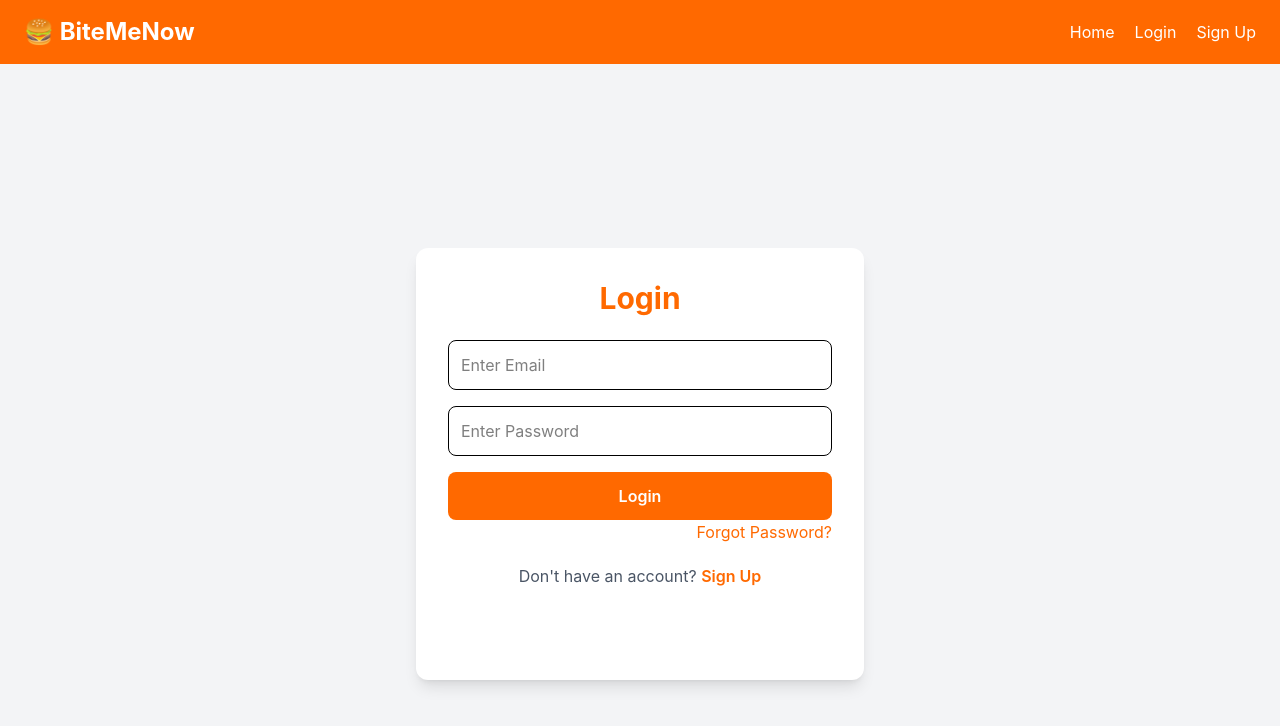
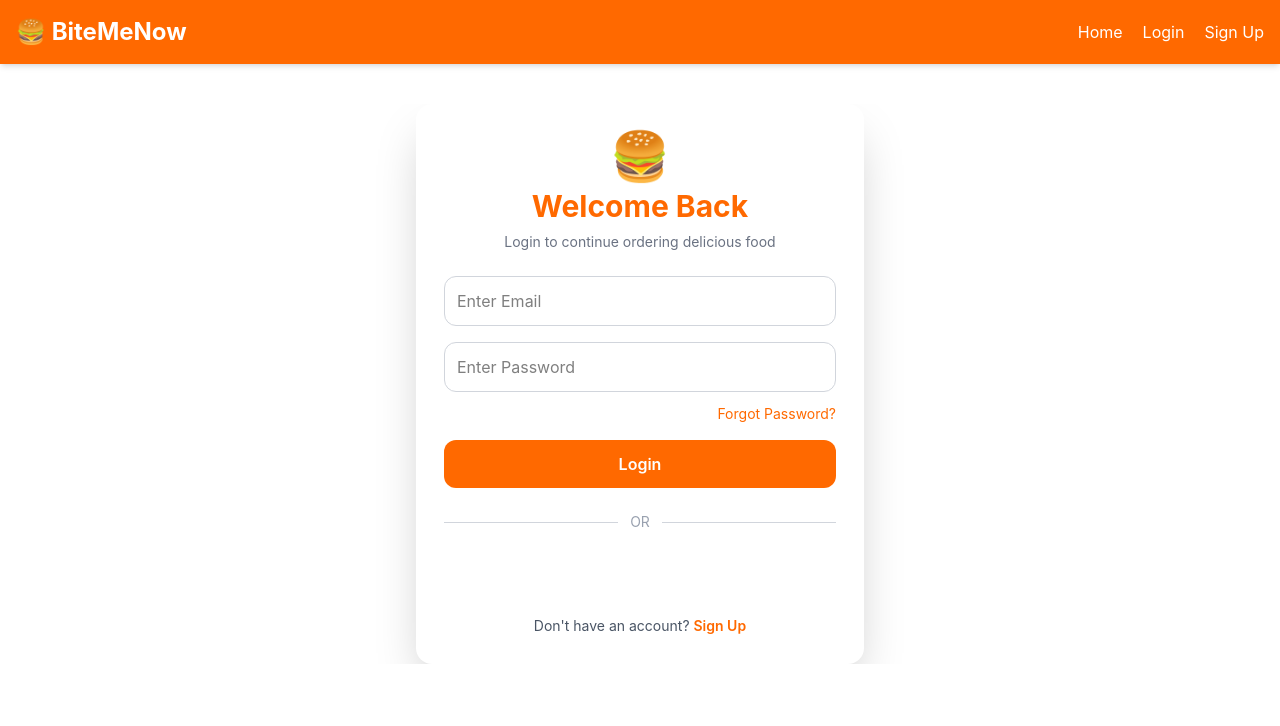
Before and after one commit to Rehankhann007/food-delivery-app, a React (Vite) app in the folder frontend/: page /login in a window 1280 px wide. Shown: the top 726 px of the page. Built offline with nearby package versions, Linux system fonts and the light colour scheme.

Commit message:
mob view fix

```diff
--- a/frontend/src/App.css
+++ b/frontend/src/App.css
@@ -182,3 +182,7 @@
     border-right-color: var(--border);
   }
 }
+
+html {
+  scroll-behavior: smooth;
+}
--- a/frontend/src/App.jsx
+++ b/frontend/src/App.jsx
@@ -11,7 +11,7 @@
 import Profile from "./pages/Profile";
 import OtpVerify from "./pages/OtpVerify";
 import ForgotPassword from "./pages/ForgotPassword";
-
+import ProtectedRoute from "./components/ProtectedRoute";
 
 import Navbar from "./components/Navbar";
 
@@ -47,20 +47,36 @@
 
         {/* 🛒 Cart Checkout */}
         <Route
-          path="/checkout"
-          element={<Checkout cart={cart} setCart={setCart} />}
-        />
+  path="/checkout"
+  element={
+    <ProtectedRoute>
+      <Checkout cart={cart} setCart={setCart} />
+    </ProtectedRoute>
+  }
+/>
 
         {/* 📦 Orders */}
        <Route
   path="/orders"
-  element={<MyOrders />}
+  element={
+    <ProtectedRoute>
+      <MyOrders />
+    </ProtectedRoute>
+  }
 />
 
         {/* 🛠️ Admin Panel */}
         <Route path="/admin" element={<Admin />} />
 
-<Route path="/profile" element={<Profile />} />
+<Route
+  path="/profile"
+  element={
+    <ProtectedRoute>
+      <Profile />
+    </ProtectedRoute>
+  }
+/>
+
 <Route path="/verify-otp" element={<OtpVerify />} />
 
 <Route
--- a/frontend/src/components/Navbar.jsx
+++ b/frontend/src/components/Navbar.jsx
@@ -1,18 +1,17 @@
+import { useState } from "react";
 import { Link, useNavigate } from "react-router-dom";
-import { FaShoppingCart } from "react-icons/fa";
+import { FaShoppingCart, FaBars, FaTimes } from "react-icons/fa";
 
 function Navbar() {
   const navigate = useNavigate();
+  const [menuOpen, setMenuOpen] = useState(false);
 
   const token = localStorage.getItem("token");
 
-  const user = JSON.parse(
-    localStorage.getItem("user")
-  );
+  const user = JSON.parse(localStorage.getItem("user"));
 
-  const cart = JSON.parse(
-  localStorage.getItem("cart")
-) || [];
+  const cart =
+    JSON.parse(localStorage.getItem("cart")) || [];
 
   const cartCount = cart.reduce(
     (total, item) => total + (item.qty || 1),
@@ -30,9 +29,10 @@
   };
 
   return (
-    <nav className="bg-orange-500 text-white px-6 py-4 shadow-md">
-      <div className="max-w-7xl mx-auto flex justify-between items-center">
+    <nav className="bg-orange-500 text-white shadow-md sticky top-0 z-50">
+      <div className="max-w-7xl mx-auto px-4 py-4 flex justify-between items-center">
 
+        {/* Logo */}
         <Link
           to="/"
           className="text-2xl font-bold"
@@ -40,10 +40,11 @@
           🍔 BiteMeNow
         </Link>
 
-        <div className="flex items-center gap-5">
+        {/* Desktop Menu */}
+        <div className="hidden md:flex items-center gap-5">
           {token && (
             <span className="font-semibold">
-              Welcome, {user?.name}
+              Hi, {user?.name}
             </span>
           )}
 
@@ -56,11 +57,14 @@
             </>
           ) : (
             <>
-              <Link to="/checkout" className="relative text-xl">
+              <Link
+                to="/checkout"
+                className="relative"
+              >
                 <FaShoppingCart size={22} />
 
                 {cartCount > 0 && (
-    <span className="absolute -top-2 -right-3 bg-red-500 text-white text-xs px-2 py-0.5 rounded-full text-center">
+                  <span className="absolute -top-2 -right-3 bg-red-500 text-xs px-2 py-0.5 rounded-full">
                     {cartCount}
                   </span>
                 )}
@@ -78,20 +82,109 @@
                 <Link to="/admin">
                   Admin
                 </Link>
-
-
               )}
 
               <button
                 onClick={handleLogout}
-                className="bg-white text-orange-500 px-3 py-1 rounded"
+                className="bg-white text-orange-500 px-3 py-1 rounded-lg font-medium"
               >
                 Logout
               </button>
             </>
           )}
         </div>
+
+        {/* Mobile Menu Button */}
+        <button
+          className="md:hidden text-2xl"
+          onClick={() =>
+            setMenuOpen(!menuOpen)
+          }
+        >
+          {menuOpen ? (
+            <FaTimes />
+          ) : (
+            <FaBars />
+          )}
+        </button>
       </div>
+
+      {/* Mobile Menu */}
+      {menuOpen && (
+        <div className="md:hidden bg-orange-600 px-4 py-3 flex flex-col gap-4">
+          {token && (
+            <span className="font-semibold">
+              Hi, {user?.name}
+            </span>
+          )}
+
+          <Link
+            to="/"
+            onClick={() => setMenuOpen(false)}
+          >
+            Home
+          </Link>
+
+          {!token ? (
+            <>
+              <Link
+                to="/login"
+                onClick={() => setMenuOpen(false)}
+              >
+                Login
+              </Link>
+
+              <Link
+                to="/signup"
+                onClick={() => setMenuOpen(false)}
+              >
+                Sign Up
+              </Link>
+            </>
+          ) : (
+            <>
+              <Link
+                to="/checkout"
+                onClick={() => setMenuOpen(false)}
+                className="flex items-center gap-2"
+              >
+                <FaShoppingCart />
+                Cart ({cartCount})
+              </Link>
+
+              <Link
+                to="/orders"
+                onClick={() => setMenuOpen(false)}
+              >
+                My Orders
+              </Link>
+
+              <Link
+                to="/profile"
+                onClick={() => setMenuOpen(false)}
+              >
+                Profile
+              </Link>
+
+              {isAdmin && (
+                <Link
+                  to="/admin"
+                  onClick={() => setMenuOpen(false)}
+                >
+                  Admin
+                </Link>
+              )}
+
+              <button
+                onClick={handleLogout}
+                className="bg-white text-orange-500 px-3 py-2 rounded-lg"
+              >
+                Logout
+              </button>
+            </>
+          )}
+        </div>
+      )}
     </nav>
   );
 }
--- /dev/null
+++ b/frontend/src/components/ProtectedRoute.jsx
@@ -0,0 +1,9 @@
+import { Navigate } from "react-router-dom";
+
+function ProtectedRoute({ children }) {
+  const token = localStorage.getItem("token");
+
+  return token ? children : <Navigate to="/login" />;
+}
+
+export default ProtectedRoute;
--- a/frontend/src/index.css
+++ b/frontend/src/index.css
@@ -1,7 +1,13 @@
 @import "tailwindcss";
 
-body {
+html,
+body,
+#root {
   margin: 0;
   padding: 0;
-  box-sizing: border-box;
+  height: 100%;
+  overflow-x: hidden;
 }
+html {
+  scroll-behavior: smooth;
+}
--- a/frontend/src/pages/Login.jsx
+++ b/frontend/src/pages/Login.jsx
@@ -57,66 +57,76 @@
 
 
   return (
-    <div className="min-h-screen flex justify-center items-center bg-gray-100">
-      <div className="bg-white p-8 rounded-xl shadow-lg w-full max-w-md">
+  <div className="mt-10 flex items-center justify-center from-orange-50 to-orange-100 px-4 overflow-hidden">
 
-        <h2 className="text-3xl font-bold text-center text-orange-500 mb-6">
-          Login
+    <div className="bg-white w-full max-w-md p-5 md:p-7 rounded-2xl shadow-2xl">
+
+      {/* Logo */}
+      <div className="text-center mb-6">
+        <h1 className="text-5xl mb-2">🍔</h1>
+
+        <h2 className="text-3xl font-bold text-orange-500">
+          Welcome Back
         </h2>
 
+        <p className="text-gray-500 mt-2 text-sm">
+          Login to continue ordering delicious food
+        </p>
+      </div>
+
+      {/* Email */}
       <input
         type="email"
         placeholder="Enter Email"
         value={email}
-          onChange={(e) =>
-            setEmail(e.target.value)
-          }
-          className="w-full border p-3 rounded-lg mb-4"
+        onChange={(e) => setEmail(e.target.value)}
+        className="w-full border border-gray-300 p-3 rounded-xl mb-4 focus:outline-none focus:ring-2 focus:ring-orange-400"
       />
 
+      {/* Password */}
       <input
         type="password"
         placeholder="Enter Password"
         value={password}
-          onChange={(e) =>
-            setPassword(e.target.value)
-          }
-          className="w-full border p-3 rounded-lg mb-4"
+        onChange={(e) => setPassword(e.target.value)}
+        className="w-full border border-gray-300 p-3 rounded-xl mb-3 focus:outline-none focus:ring-2 focus:ring-orange-400"
       />
 
+      {/* Forgot Password */}
+      <div className="flex justify-end mb-4">
+        <button
+          onClick={() => navigate("/forgot-password")}
+          className="text-orange-500 hover:cursor-pointer text-sm hover:underline"
+        >
+          Forgot Password?
+        </button>
+      </div>
+
+      {/* Login Button */}
       <button
         onClick={handleLogin}
-          className="w-full bg-orange-500 text-white py-3 rounded-lg font-semibold hover:bg-orange-600"
+        className="w-full bg-orange-500 hover:cursor-pointer text-white py-3 rounded-xl font-semibold hover:bg-orange-600 transition duration-300"
       >
         Login
       </button>
 
-        <p
-  className="text-right text-orange-500 cursor-pointer mb-4"
-  onClick={() =>
-    navigate("/forgot-password")
-  }
->
-  Forgot Password?
-</p>
+      {/* Divider */}
+      <div className="flex items-center my-6">
+        <div className="flex-1 h-px bg-gray-300"></div>
 
-        <p className="text-center mt-5 mb-5 text-gray-600">
-          Don't have an account?{" "}
-          <span
-            onClick={() =>
-              navigate("/signup")
-            }
-            className="text-orange-500 font-semibold cursor-pointer"
-          >
-            Sign Up
+        <span className="px-3 text-gray-400 text-sm">
+          OR
         </span>
-        </p>
 
-         <div className="flex justify-center">
+        <div className="flex-1 h-px bg-gray-300"></div>
+      </div>
+
+      {/* Google Login */}
+      <div className="flex justify-center mb-5 overflow-hidden">
         <GoogleLogin
           size="large"
           shape="pill"
-    width="350"
+          width="300"
           onSuccess={async (credentialResponse) => {
             try {
               const res = await fetch(
@@ -124,10 +134,12 @@
                 {
                   method: "POST",
                   headers: {
-              "Content-Type": "application/json",
+                    "Content-Type":
+                      "application/json",
                   },
                   body: JSON.stringify({
-              token: credentialResponse.credential,
+                    token:
+                      credentialResponse.credential,
                   }),
                 }
               );
@@ -145,27 +157,29 @@
                   JSON.stringify(data.user)
                 );
 
-          alert(
-            "Google Account Created Successfully"
-          );
-
                 navigate("/");
                 window.location.reload();
               }
             } catch (err) {
-  console.log("GOOGLE ERROR:", err);
-
-  alert(
-    err?.message ||
-    JSON.stringify(err)
-  );
+              alert("Google Login Failed");
             }
           }}
           onError={() => {
-      alert("Google Signup Failed");
+            alert("Google Login Failed");
           }}
         />
       </div>
+
+      {/* Signup */}
+      <p className="text-center text-gray-600 text-sm">
+        Don't have an account?{" "}
+        <span
+          onClick={() => navigate("/signup")}
+          className="text-orange-500 font-semibold cursor-pointer hover:underline"
+        >
+          Sign Up
+        </span>
+      </p>
     </div>
   </div>
 );
```
Also changed, not shown: frontend/src/pages/Home.jsx (+27 -10 lines), frontend/src/pages/Register.jsx (+9 -9 lines). Lines whose indentation alone changed are shown as unchanged.
